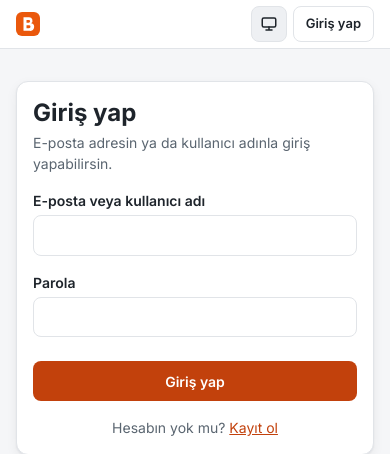
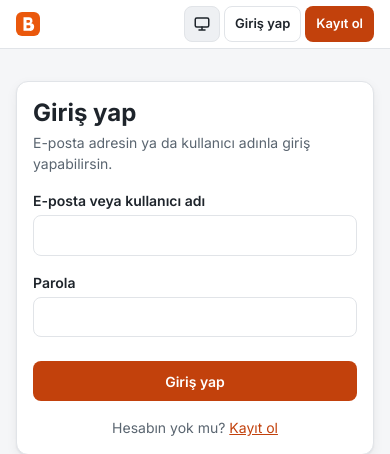
Before and after one commit to unalnamdar/bestory, a Django app: page /hesap/giris/ in a window 390 px wide. Shown: the top 454 px of the page. Run offline with Django 5.2, Linux system fonts and the light colour scheme; parts of the project's set-up code (start-up, migrations or seed data) failed here and were passed over.

Commit message:
Show the register link in the header on phones
The header hid "Kayit ol" below 480px, so most phones had no visible way to
sign up. Tighten the header (smaller gaps, narrower country select, compact
buttons) at <=400px so both auth links fit down to 360px; hide the register
link only below 360px.

Co-Authored-By: Claude Opus 5.5 <noreply@anthropic.com>

```diff
--- a/static/css/pages.css
+++ b/static/css/pages.css
@@ -87,8 +87,17 @@ input[type="range"] { width: 100%; accent-color: var(--primary); min-height: 32p
   .user-menu summary { max-width: 104px; }
 }
 @media (max-width: 480px) {
-  .auth-nav__register { display: none; }  /* the register link stays reachable from the login page */
   .auth-card { padding: var(--space-4); }
+}
+@media (max-width: 400px) {
+  /* Phones (360-400px): squeeze the header so "Giriş yap" and "Kayıt ol" both fit. */
+  .site-header__inner { gap: 6px; }
+  .header-actions, .auth-nav { gap: 4px; }
+  .select { max-width: 96px; }
+  .auth-nav .btn-sm { padding: 0 10px; }
+}
+@media (max-width: 359px) {
+  .auth-nav__register { display: none; }  /* very narrow screens only; reachable from the login page */
 }
 
 .auth-card .note { margin-bottom: var(--space-4); }
```
